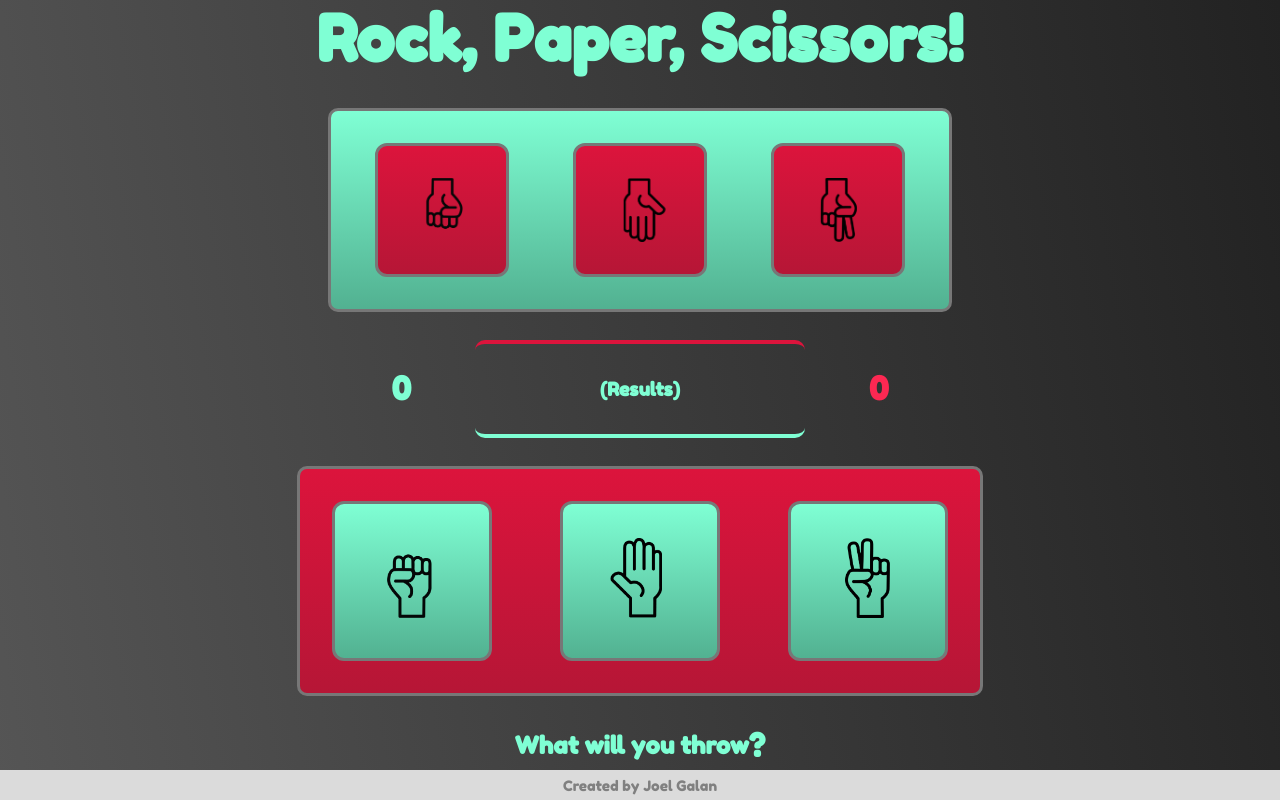
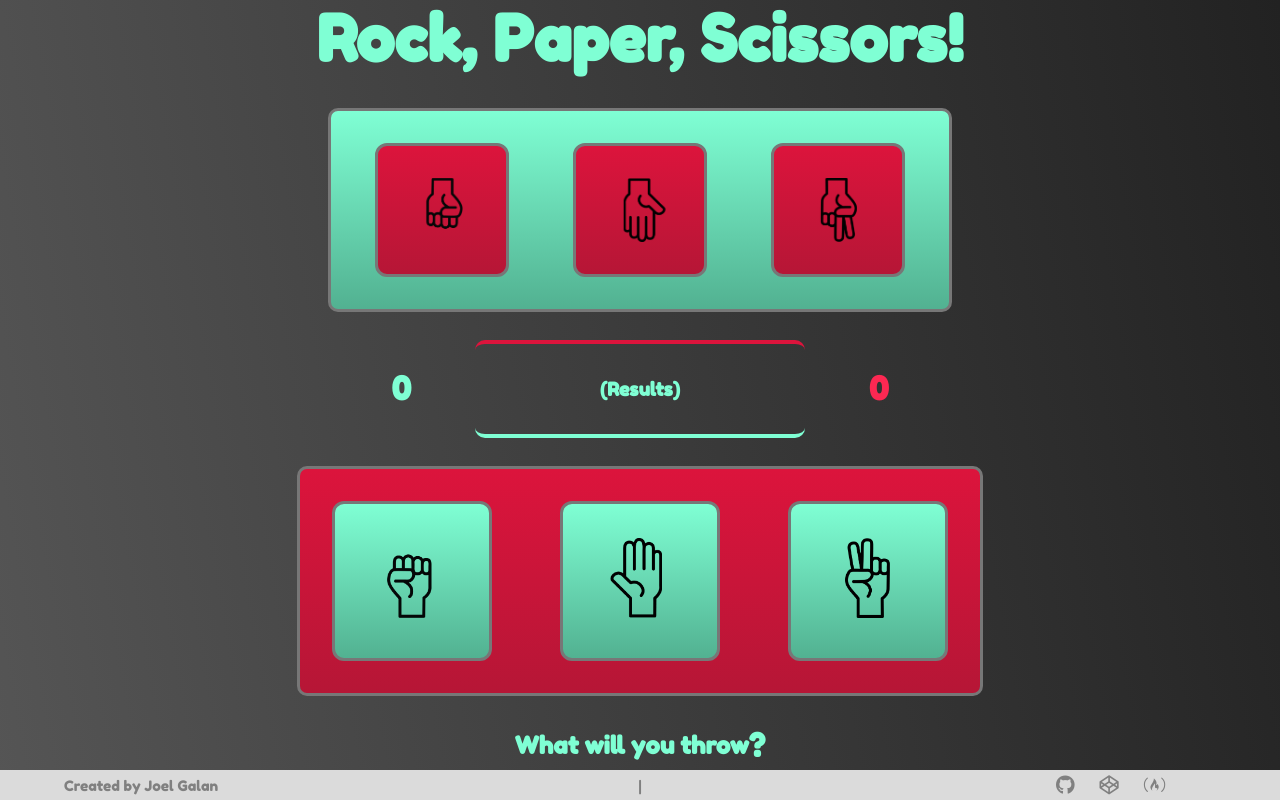
Before and after one commit to joeldgalan/rock-paper-scissors, a plain HTML site: page index.html in a window 1280 px wide. Drawn offline with Linux system fonts and the light colour scheme.

Commit message:
Added footer and links

```diff
--- a/index.html
+++ b/index.html
@@ -5,6 +5,7 @@
         <meta charset="UTF-8">
         <link rel="stylesheet" href="style.css">
         <script src="script.js" defer></script>
+        <script src="https://kit.fontawesome.com/1ba418bb73.js" crossorigin="anonymous"></script>
     </head>
     <body>
         <div id="game-container">
@@ -47,6 +48,12 @@
 
         <footer>
             <p>Created by <span>Joel Galan</span></p>
+            <span>|</span>
+            <div id="links">
+                <a href="https://github.com/joeldgalan" target="_blank"><i class="fa-brands fa-github"></i></a>
+                <a href="https://codepen.io/joeldgalan" target="_blank"><i class="fa-brands fa-codepen"></i></a>
+                <a href="https://www.freecodecamp.org/joeldgalan" target="_blank"><i class="fa-brands fa-free-code-camp"></i></a>
+            </div>
         </footer>
 
         <audio id="win-game-sound" src="sounds/win-game.wav"></audio>
--- a/style.css
+++ b/style.css
@@ -184,6 +184,29 @@ footer {
     height: 30px;
     display: flex;
     flex-direction: row;
-    justify-content: center;
+    justify-content: space-between;
     align-items: center;
+    gap: 20px;
 }
+
+footer > p {
+    margin-left: 4rem;
+    width: 160px;
+}
+
+a {
+    color: grey;
+    text-decoration: none;
+}
+
+a :hover {
+    color: #444;
+}
+
+#links {
+    font-size: 1.2rem;
+    display: flex;
+    gap: 25px;
+    margin-right: 4rem;
+    width: 160px;
+}
```
